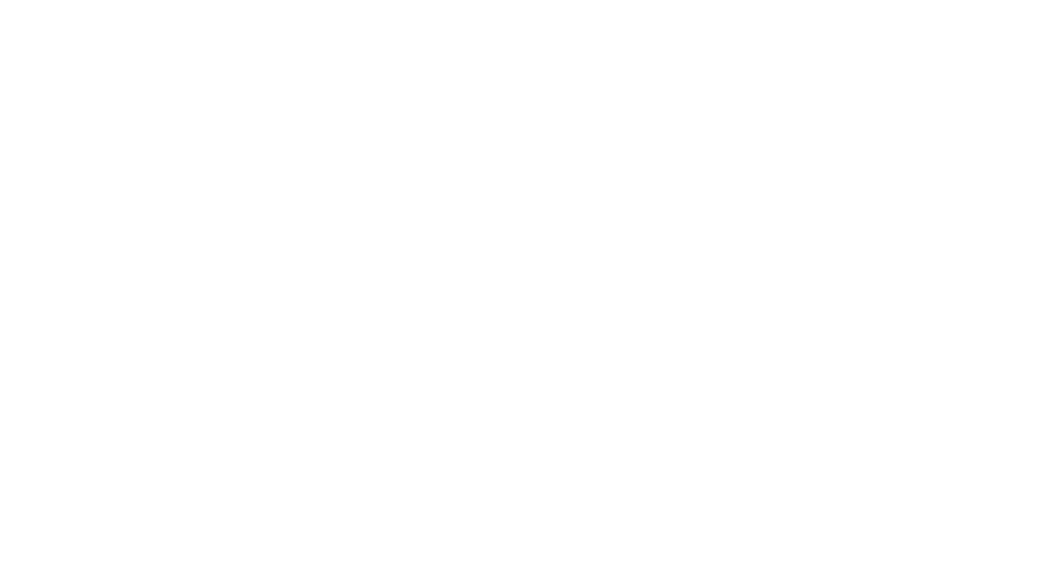
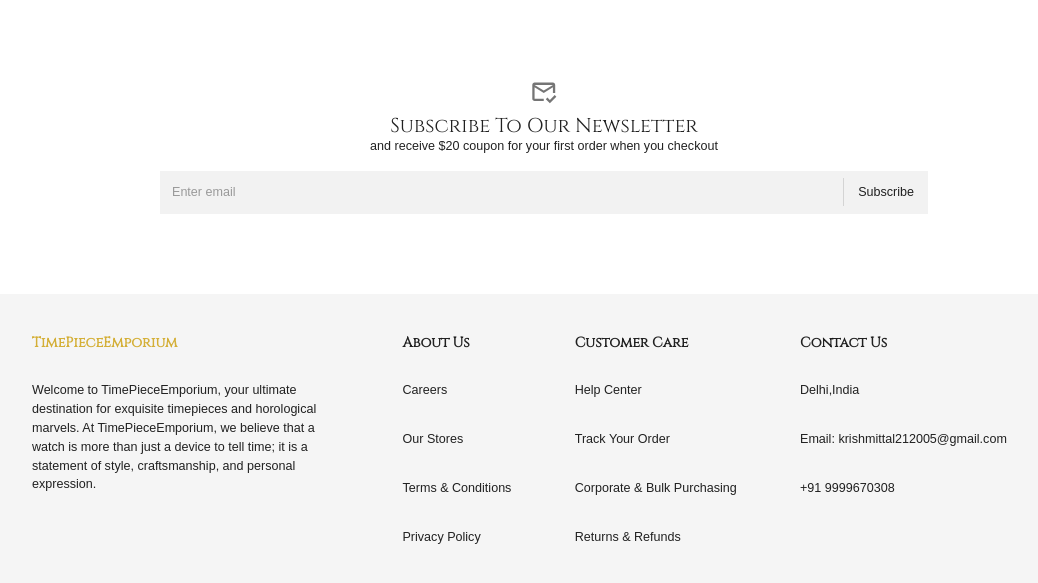
Before and after one commit to krishmittal21/TimePieceEmporium-ReactJS-Stripe-Strapi, a React (Create React App) app in the folder client/: page / in a window 1280 px wide. Shown: the part 911-1494 px from the top of the page, without its empty margins (96-1134 px from the left). Before the commit the page ends 981 px from the top, so only its background shows below. Built offline with nearby package versions, Linux system fonts and the light colour scheme; no server answers; a web font is replaced by a local one.

Commit message:
update Footer.jsx

```diff
--- a/client/src/App.js
+++ b/client/src/App.js
@@ -6,6 +6,7 @@
 import Confirmation from "./scenes/checkout/Confirmation";
 import Navbar from "./scenes/global/NavBar.jsx";
 import CartMenu from "./scenes/global/CartMenu";
+import Footer from "./scenes/global/Footer";
 const ScrollToTop = () => {
   const {pathname} = useLocation();
   useEffect(() => {
@@ -26,6 +27,7 @@
           <Route path="checkout/success" element={<Confirmation/>} />
         </Routes>
         <CartMenu />
+        <Footer / >
       </BrowserRouter>
     </div>
   );
--- /dev/null
+++ b/client/src/scenes/global/Footer.jsx
@@ -0,0 +1,71 @@
+    import { useTheme } from "@emotion/react";
+    import { Box, Typography } from "@mui/material";
+    import { shades } from "../../theme";
+
+    function Footer() {
+    const {
+        palette: { neutral },
+    } = useTheme();
+    return (
+        <Box marginTop="70px" padding="40px 0" backgroundColor={neutral.light}>
+        <Box
+            width="80%"
+            margin="auto"
+            display="flex"
+            justifyContent="space-between"
+            flexWrap="wrap"
+            rowGap="30px"
+            columnGap="clamp(20px, 30px, 40px)"
+        >
+            <Box width="clamp(20%, 30%, 40%)">
+            <Typography
+                variant="h4"
+                fontWeight="bold"
+                mb="30px"
+                color={shades.secondary[500]}
+            >
+                TimePieceEmporium
+            </Typography>
+            <div>
+            Welcome to TimePieceEmporium, your ultimate destination for exquisite timepieces and horological marvels. At TimePieceEmporium, we believe that a watch is more than just a device to tell time; it is a statement of style, craftsmanship, and personal expression.
+            </div>
+            </Box>
+
+            <Box>
+            <Typography variant="h4" fontWeight="bold" mb="30px">
+                About Us
+            </Typography>
+            <Typography mb="30px">Careers</Typography>
+            <Typography mb="30px">Our Stores</Typography>
+            <Typography mb="30px">Terms & Conditions</Typography>
+            <Typography mb="30px">Privacy Policy</Typography>
+            </Box>
+
+            <Box>
+            <Typography variant="h4" fontWeight="bold" mb="30px">
+                Customer Care
+            </Typography>
+            <Typography mb="30px">Help Center</Typography>
+            <Typography mb="30px">Track Your Order</Typography>
+            <Typography mb="30px">Corporate & Bulk Purchasing</Typography>
+            <Typography mb="30px">Returns & Refunds</Typography>
+            </Box>
+
+            <Box width="clamp(20%, 25%, 30%)">
+            <Typography variant="h4" fontWeight="bold" mb="30px">
+                Contact Us
+            </Typography>
+            <Typography mb="30px">
+                Delhi,India
+            </Typography>
+            <Typography mb="30px" sx={{ wordWrap: "break-word" }}>
+                Email: krishmittal212005@gmail.com
+            </Typography>
+            <Typography mb="30px">+91 9999670308</Typography>
+            </Box>
+        </Box>
+        </Box>
+    );
+    }
+
+    export default Footer;
--- a/client/src/scenes/home/Home.jsx
+++ b/client/src/scenes/home/Home.jsx
@@ -1,11 +1,13 @@
 import React from 'react'
 import MainCarousel from "./MainCarousel"
 import ShoppingList from "./ShoppingList"
+import Subscribe from "./Subscribe"
 const Home = () => {
     return (
         <div className='home'>
             <MainCarousel />
             <ShoppingList />
+            <Subscribe />
         </div>
     )
 }
--- /dev/null
+++ b/client/src/scenes/home/Subscribe.jsx
@@ -0,0 +1,40 @@
+    import { Box, InputBase, Divider, Typography, IconButton } from "@mui/material";
+    import MarkEmailReadOutlinedIcon from "@mui/icons-material/MarkEmailReadOutlined";
+    import { useState } from "react";
+
+    const Subscribe = () => {
+    const [email, setEmail] = useState("");
+
+    return (
+        <Box width="80%" margin="80px auto" textAlign="center">
+        <IconButton>
+            <MarkEmailReadOutlinedIcon fontSize="large" />
+        </IconButton>
+        <Typography variant="h3">Subscribe To Our Newsletter</Typography>
+        <Typography>
+            and receive $20 coupon for your first order when you checkout
+        </Typography>
+        <Box
+            p="2px 4px"
+            m="15px auto"
+            display="flex"
+            alignItems="center"
+            width="75%"
+            backgroundColor="#F2F2F2"
+        >
+            <InputBase
+            sx={{ ml: 1, flex: 1 }}
+            placeholder="Enter email"
+            onChange={(e) => setEmail(e.target.value)}
+            value={email}
+            />
+            <Divider sx={{ height: 28, m: 0.5 }} orientation="vertical" />
+            <Typography sx={{ p: "10px", ":hover": { cursor: "pointer" } }}>
+            Subscribe
+            </Typography>
+        </Box>
+        </Box>
+    );
+    };
+
+    export default Subscribe;
```
Also changed, not shown: client/src/scenes/itemdetails/ItemDetails.jsx (+8 -0 lines).
